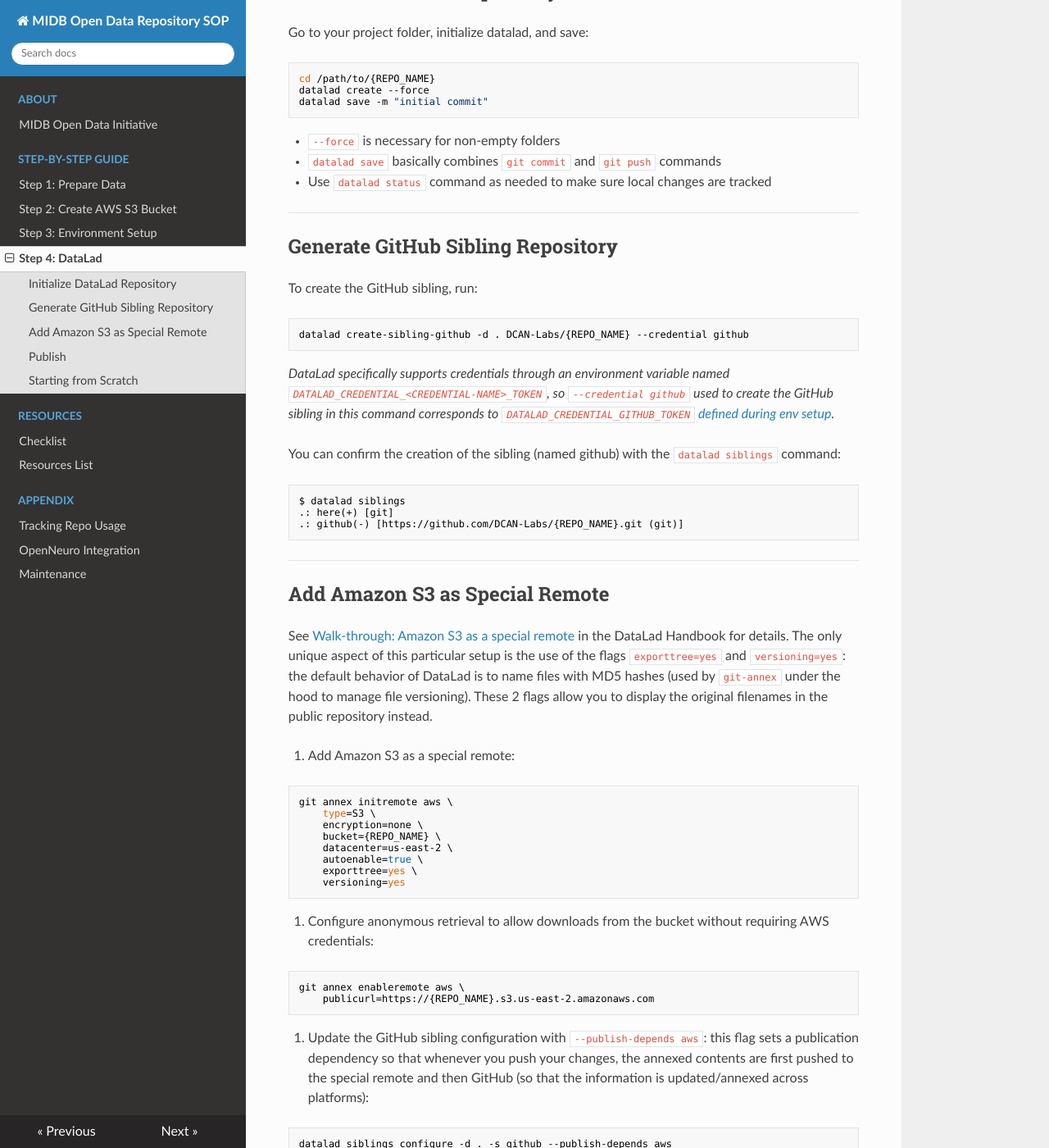
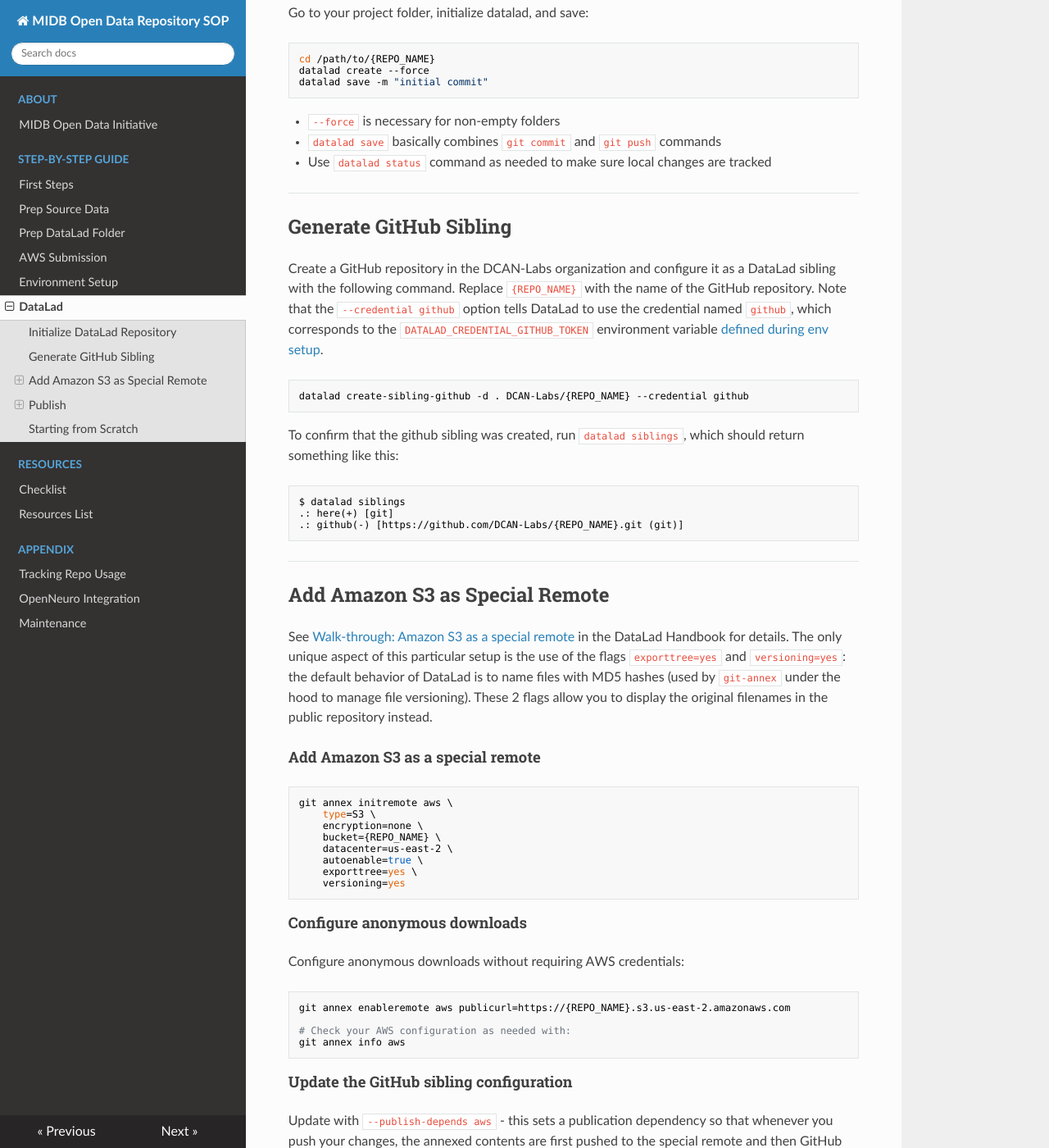
Before and after one commit to DCAN-Labs/opendatainit-docs, an MkDocs documentation site: the page built from docs/sop/datalad.md, in a window 1280 px wide and 1400 px high, scrolled down 457 px. Shown: the whole window at 82% size. Built offline with MkDocs 1.6.1, drawn with Linux system fonts in a browser that asks for light colours; nearby versions of some CDN libraries; some of the changed text lies outside the part shown.

````diff
--- a/docs/sop/datalad.md
+++ b/docs/sop/datalad.md
@@ -1,6 +1,6 @@
-# Step 4: Set up DataLad Repository
+# Initialize DataLad
 
-This guide walks through setting up DataLad using BOB's Repository as an example, including creating a sibling GitHub repository to store metadata for provenance and configuring Amazon S3 as a special remote for public data sharing.
+This guide walks through setting up DataLad, including creating a sibling GitHub repository to store metadata for provenance and configuring Amazon S3 as a special remote for public data sharing.
 
 !!! warning "Always remember to initialize your environment first"
     Remember to set up your environment first if you haven't already - see [Before running any DataLad workflow](setup.md#before-running-any-datalad-workflow).
@@ -20,17 +20,16 @@ datalad save -m "initial commit"
 
 ---
 
-## Generate GitHub Sibling Repository
+## Generate GitHub Sibling
 
-To create the GitHub sibling, run:
+Create a GitHub repository in the DCAN-Labs organization and configure it as a DataLad sibling with the following command. Replace `{REPO_NAME}` with the name of the GitHub repository. Note that the `--credential github` option tells DataLad to use the credential named `github`, which corresponds to the `DATALAD_CREDENTIAL_GITHUB_TOKEN` environment variable [defined during env setup](setup.md#before-running-any-datalad-workflow).
 
 ```bash
 datalad create-sibling-github -d . DCAN-Labs/{REPO_NAME} --credential github
 ```
 
-*DataLad specifically supports credentials through an environment variable named `DATALAD_CREDENTIAL_<CREDENTIAL-NAME>_TOKEN`, so `--credential github` used to create the GitHub sibling in this command corresponds to `DATALAD_CREDENTIAL_GITHUB_TOKEN` [defined during env setup](setup.md#before-running-any-datalad-workflow).*
+To confirm that the github sibling was created, run `datalad siblings`, which should return something like this:
 
-You can confirm the creation of the sibling (named github) with the `datalad siblings` command:
 ```bash
 $ datalad siblings
 .: here(+) [git]
@@ -43,9 +42,7 @@ $ datalad siblings
 
 See [Walk-through: Amazon S3 as a special remote](https://handbook.datalad.org/en/latest/basics/101-139-s3.html#) in the DataLad Handbook for details. The only unique aspect of this particular setup is the use of the flags `exporttree=yes` and `versioning=yes`: the default behavior of DataLad is to name files with MD5 hashes (used by `git-annex` under the hood to manage file versioning). These 2 flags allow you to display the original filenames in the public repository instead.
 
-<!-- First flag used in isolation will cause you to lose the direct linkage to the hash-based versioning system, overwriting and removing access to older file versions. The flag `versioning=yes` is therefore required in order to preserve prior file versions on AWS. -->
-
-1. Add Amazon S3 as a special remote:
+#### Add Amazon S3 as a special remote
 
 ```bash
 git annex initremote aws \
@@ -58,14 +55,18 @@ git annex initremote aws \
     versioning=yes
 ```
 
-1. Configure anonymous retrieval to allow downloads from the bucket without requiring AWS credentials:
+#### Configure anonymous downloads
+Configure anonymous downloads without requiring AWS credentials:
+```bash
+git annex enableremote aws publicurl=https://{REPO_NAME}.s3.us-east-2.amazonaws.com
 
-```bash
-git annex enableremote aws \
-    publicurl=https://{REPO_NAME}.s3.us-east-2.amazonaws.com
+# Check your AWS configuration as needed with:
+git annex info aws
 ```
 
-1. Update the GitHub sibling configuration with `--publish-depends aws`: this flag sets a publication dependency so that whenever you push your changes, the annexed contents are first pushed to the special remote and then GitHub (so that the information is updated/annexed across platforms):
+#### Update the GitHub sibling configuration
+
+Update with `--publish-depends aws` - this sets a publication dependency so that whenever you push your changes, the annexed contents are first pushed to the special remote and then GitHub (so that the information is updated/annexed across platforms):
 
 ```bash
 datalad siblings configure -d . -s github --publish-depends aws
@@ -81,8 +82,24 @@ Push updated file contents and data provenance for versioning to S3 and Github.
 git annex export main --to aws
 datalad push --to github
 ```
+You should now be able to see the updated files on S3 and symlinks in Github (these are not the files, but rather symbolic links to annexed data on the S3 remote).
 
-You should now be able to see the updated files on S3 and symlinks in Github (these are not the files, but rather symbolic links to annexed data on the S3 remote).
+##### ⚠️ Troubleshooting
+
+If you get an error about file size limits, try adding `partsize=1GiB` to the configuration:
+
+```bash
+git annex enableremote aws partsize=1GiB
+```
+
+If you get an error with datalad push, then try this instead:
+
+```bash
+git push github main
+git push github git-annex
+```
+
+---
 
 ## Starting from Scratch
 
--- a/mkdocs.yml
+++ b/mkdocs.yml
@@ -22,10 +22,12 @@ nav:
   - About:
      - MIDB Open Data Initiative: index.md
   - Step-by-Step Guide:
-      - "Step 1: Prepare Data": sop/prep-data.md
-      - "Step 2: Create AWS S3 Bucket": sop/aws.md
-      - "Step 3: Environment Setup": sop/setup.md
-      - "Step 4: DataLad": sop/datalad.md
+      - First Steps: sop/first-steps.md
+      - Prep Source Data: sop/prep-data.md
+      - Prep DataLad Folder: sop/prep-dl-folder.md
+      - AWS Submission: sop/prep-submission.md
+      - Environment Setup: sop/setup.md
+      - DataLad: sop/datalad.md
   - Resources:
       - Checklist: helper-files/checklist.md
       - Resources List: helper-files/resources.md
````
Also changed, not shown: docs/helper-files/checklist.md (+3 -2 lines), docs/index.md (+3 -0 lines), docs/sop/aws.md (deleted, +0 -53 lines), docs/sop/first-steps.md (added, +40 -0 lines), docs/sop/prep-data.md (+5 -51 lines), docs/sop/prep-dl-folder.md (added, +21 -0 lines), docs/sop/prep-submission.md (added, +30 -0 lines), docs/sop/setup.md (+23 -5 lines), docs/sop/template-yaml.yaml (added, +32 -0 lines).
